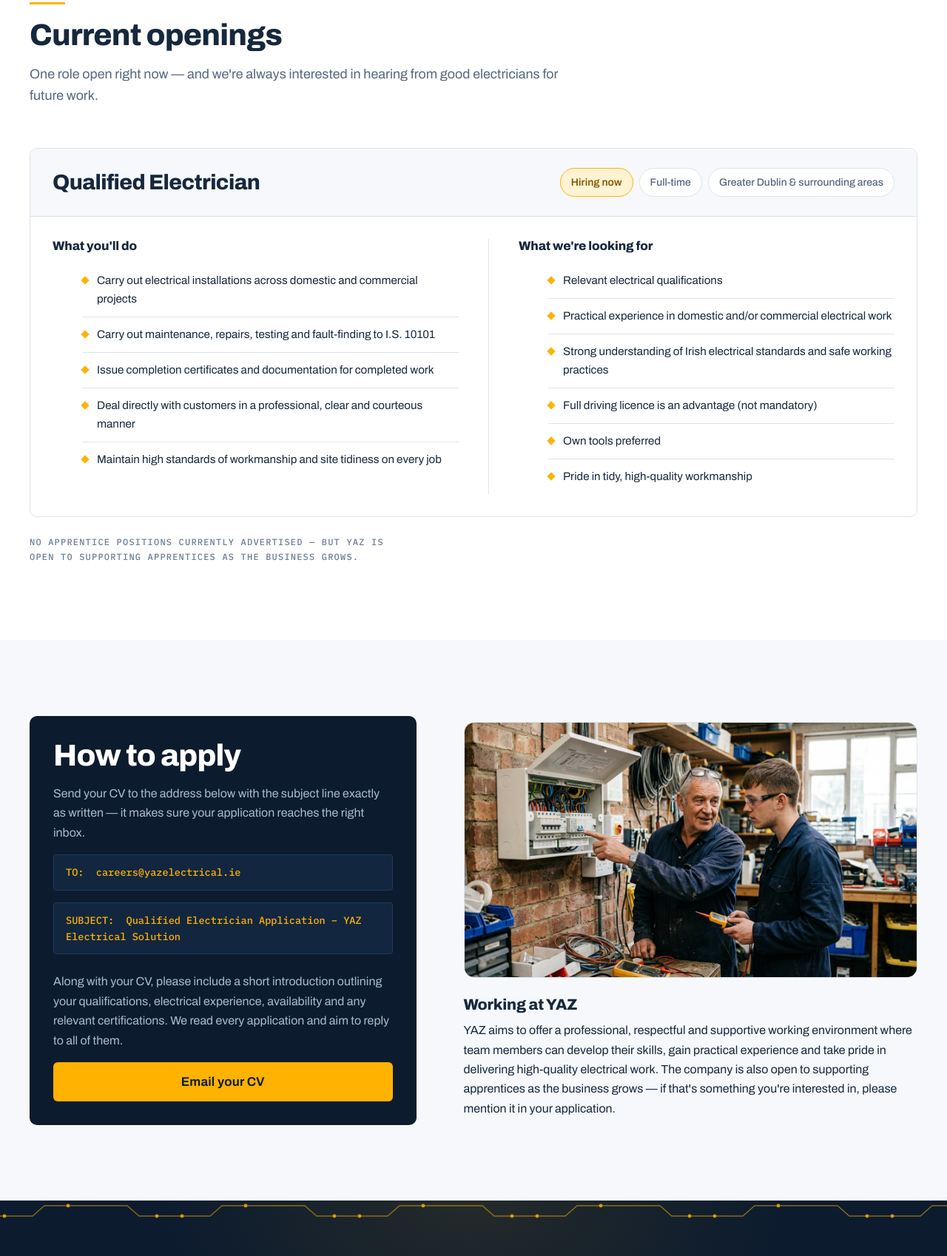
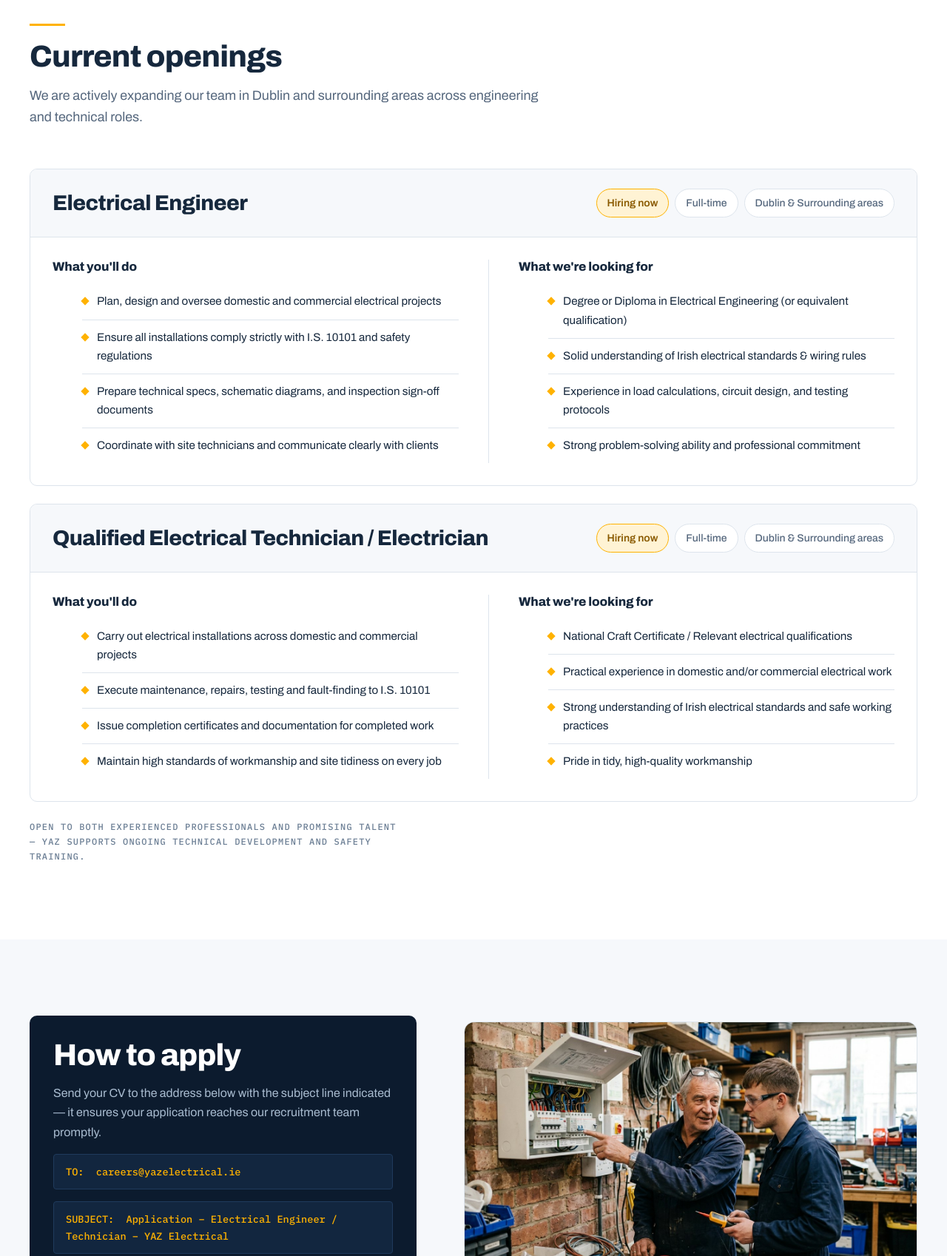
Before and after one commit to EziCodeHamza/yaz-electric, a plain HTML site: page careers.html in a window 1280 px wide. Shown: the part 644-2342 px from the top of the page at 74% size. Drawn offline with Linux system fonts and the light colour scheme.

Commit message:
Update work standards copy and add hiring roles for electrical engineers and technicians

```diff
--- a/careers.html
+++ b/careers.html
@@ -3,14 +3,14 @@
 <head>
   <meta charset="utf-8">
   <meta name="viewport" content="width=device-width, initial-scale=1">
-  <title>Careers | Electrician Jobs Dublin — YAZ Electrical Solution Ltd</title>
-  <meta name="description" content="Join YAZ Electrical Solution Ltd — we're hiring a qualified electrician for domestic and commercial work across Greater Dublin and surrounding areas. Send your CV to careers@yazelectrical.ie.">
+  <title>Careers | Electrical Engineers &amp; Technicians Jobs Dublin — YAZ Electrical Solution Ltd</title>
+  <meta name="description" content="Join YAZ Electrical Solution Ltd — we're hiring electrical engineers, qualified technicians, and electricians across Greater Dublin and surrounding areas. Send your CV to careers@yazelectrical.ie.">
   <link rel="canonical" href="https://www.yazelectrical.ie/careers.html">
   <meta name="theme-color" content="#0C1B2E">
   <meta property="og:type" content="website">
   <meta property="og:site_name" content="YAZ Electrical Solution Ltd">
   <meta property="og:title" content="Careers | YAZ Electrical Solution Ltd">
-  <meta property="og:description" content="Hiring a qualified electrician in Dublin for domestic and commercial work. Professional environment, steady work. Apply with your CV to careers@yazelectrical.ie.">
+  <meta property="og:description" content="Hiring electrical engineers &amp; qualified technicians in Dublin for domestic and commercial projects. Professional environment, competitive pay. Apply to careers@yazelectrical.ie.">
   <meta property="og:image" content="https://www.yazelectrical.ie/assets/img/og.png">
   <meta property="og:locale" content="en_IE">
   <link rel="icon" type="image/svg+xml" href="assets/favicon.svg">
@@ -59,7 +59,7 @@
           <a href="index.html">Home</a> / Careers
         </nav>
         <h1>Work with a Dublin electrical company that takes pride in the job</h1>
-        <p class="lead">We're looking for qualified electricians who take pride in their work — offering a professional, respectful environment, steady jobs and a team focused on delivering high-quality electrical work.</p>
+        <p class="lead">We're looking for electrical engineers and qualified technicians who take pride in their work — offering a professional, respectful environment, steady projects and a team focused on delivering high-quality electrical work across Dublin and surrounding areas.</p>
       </div>
     </section>
 
@@ -68,16 +68,50 @@
       <div class="container">
         <div class="sec-head">
           <h2 id="openings-title">Current openings</h2>
-          <p class="lead">One role open right now — and we're always interested in hearing from good electricians for future work.</p>
+          <p class="lead">We are actively expanding our team in Dublin and surrounding areas across engineering and technical roles.</p>
         </div>
 
-        <article class="job-card">
+        <div class="grid g1 gap-6">
+          <!-- Position 1 -->
+          <article class="job-card mb-6">
             <div class="job-card__head">
-            <h2>Qualified Electrician</h2>
+              <h2>Electrical Engineer</h2>
               <div class="job-card__badges">
                 <span class="chip chip--amber">Hiring now</span>
                 <span class="chip">Full-time</span>
-              <span class="chip">Greater Dublin &amp; surrounding areas</span>
+                <span class="chip">Dublin &amp; Surrounding areas</span>
+              </div>
+            </div>
+            <div class="job-card__body">
+              <div class="job-card__col">
+                <h3>What you'll do</h3>
+                <ul class="checks">
+                  <li>Plan, design and oversee domestic and commercial electrical projects</li>
+                  <li>Ensure all installations comply strictly with I.S. 10101 and safety regulations</li>
+                  <li>Prepare technical specs, schematic diagrams, and inspection sign-off documents</li>
+                  <li>Coordinate with site technicians and communicate clearly with clients</li>
+                </ul>
+              </div>
+              <div class="job-card__col">
+                <h3>What we're looking for</h3>
+                <ul class="checks">
+                  <li>Degree or Diploma in Electrical Engineering (or equivalent qualification)</li>
+                  <li>Solid understanding of Irish electrical standards &amp; wiring rules</li>
+                  <li>Experience in load calculations, circuit design, and testing protocols</li>
+                  <li>Strong problem-solving ability and professional commitment</li>
+                </ul>
+              </div>
+            </div>
+          </article>
+
+          <!-- Position 2 -->
+          <article class="job-card">
+            <div class="job-card__head">
+              <h2>Qualified Electrical Technician / Electrician</h2>
+              <div class="job-card__badges">
+                <span class="chip chip--amber">Hiring now</span>
+                <span class="chip">Full-time</span>
+                <span class="chip">Dublin &amp; Surrounding areas</span>
               </div>
             </div>
             <div class="job-card__body">
@@ -85,27 +119,25 @@
                 <h3>What you'll do</h3>
                 <ul class="checks">
                   <li>Carry out electrical installations across domestic and commercial projects</li>
-                <li>Carry out maintenance, repairs, testing and fault-finding to I.S. 10101</li>
+                  <li>Execute maintenance, repairs, testing and fault-finding to I.S. 10101</li>
                   <li>Issue completion certificates and documentation for completed work</li>
-                <li>Deal directly with customers in a professional, clear and courteous manner</li>
                   <li>Maintain high standards of workmanship and site tidiness on every job</li>
                 </ul>
               </div>
               <div class="job-card__col">
                 <h3>What we're looking for</h3>
                 <ul class="checks">
-                <li>Relevant electrical qualifications</li>
+                  <li>National Craft Certificate / Relevant electrical qualifications</li>
                   <li>Practical experience in domestic and/or commercial electrical work</li>
                   <li>Strong understanding of Irish electrical standards and safe working practices</li>
-                <li>Full driving licence is an advantage (not mandatory)</li>
-                <li>Own tools preferred</li>
                   <li>Pride in tidy, high-quality workmanship</li>
                 </ul>
               </div>
             </div>
           </article>
+        </div>
 
-        <p class="mono-note mt-6">No apprentice positions currently advertised — but YAZ is open to supporting apprentices as the business grows.</p>
+        <p class="mono-note mt-6">Open to both experienced professionals and promising talent — YAZ supports ongoing technical development and safety training.</p>
       </div>
     </section>
 
@@ -114,18 +146,18 @@
       <div class="container split split--narrow-first">
         <div class="apply-panel">
           <h2 id="apply-title">How to apply</h2>
-          <p>Send your CV to the address below with the subject line exactly as written — it makes sure your application reaches the right inbox.</p>
+          <p>Send your CV to the address below with the subject line indicated — it ensures your application reaches our recruitment team promptly.</p>
           <div class="cmd">TO:&nbsp;&nbsp;careers@yazelectrical.ie</div>
-          <div class="cmd">SUBJECT:&nbsp;&nbsp;Qualified Electrician Application – YAZ Electrical Solution</div>
-          <p class="mt-2">Along with your CV, please include a short introduction outlining your qualifications, electrical experience, availability and any relevant certifications. We read every application and aim to reply to all of them.</p>
-          <a class="btn btn--primary btn--lg" href="mailto:careers@yazelectrical.ie?subject=Qualified%20Electrician%20Application%20%E2%80%93%20YAZ%20Electrical%20Solution">Email your CV</a>
+          <div class="cmd">SUBJECT:&nbsp;&nbsp;Application – Electrical Engineer / Technician – YAZ Electrical</div>
+          <p class="mt-2">Along with your CV, please include a brief overview of your qualifications, experience, availability and relevant certifications. We review every application and respond promptly.</p>
+          <a class="btn btn--primary btn--lg" href="mailto:careers@yazelectrical.ie?subject=Application%20%E2%80%93%20Electrical%20Engineer%20%2F%20Technician%20%E2%80%93%20YAZ%20Electrical">Email your CV</a>
         </div>
         <div>
           <figure class="frame frame--16-9">
-            <img src="assets/img/careers.jpg" alt="A YAZ senior electrician training an apprentice on site" width="1376" height="768" loading="lazy">
+            <img src="assets/img/careers.jpg" alt="A YAZ electrical engineer and technician inspecting work on site" width="1376" height="768" loading="lazy">
           </figure>
           <h3 class="mt-6">Working at YAZ</h3>
-          <p class="mt-2">YAZ aims to offer a professional, respectful and supportive working environment where team members can develop their skills, gain practical experience and take pride in delivering high-quality electrical work. The company is also open to supporting apprentices as the business grows — if that's something you're interested in, please mention it in your application.</p>
+          <p class="mt-2">YAZ aims to offer a professional, respectful and supportive working environment where team members can develop their engineering and technical skills, gain diverse experience, and take pride in delivering top-tier electrical solutions across Greater Dublin and surrounding counties.</p>
         </div>
       </div>
     </section>
@@ -134,9 +166,9 @@
     <section class="cta-band" aria-labelledby="cta-title">
       <div class="container cta-band__inner">
         <h2 id="cta-title">Know someone who'd fit the team?</h2>
-        <p>Pass this page on — or reach out if you'd like to learn more about the role before applying.</p>
+        <p>Pass this page on — or reach out if you'd like to learn more about our engineering and technician roles before applying.</p>
         <div class="cta-band__actions">
-          <a class="btn btn--primary btn--lg" href="mailto:careers@yazelectrical.ie?subject=Qualified%20Electrician%20Application%20%E2%80%93%20YAZ%20Electrical%20Solution">Email your CV</a>
+          <a class="btn btn--primary btn--lg" href="mailto:careers@yazelectrical.ie?subject=Application%20%E2%80%93%20Electrical%20Engineer%20%2F%20Technician%20%E2%80%93%20YAZ%20Electrical">Email your CV</a>
         </div>
       </div>
     </section>
```
Also changed, not shown: about.html (+1 -1 lines), index.html (+25 -25 lines), 1 other file. Lines whose indentation alone changed are shown as unchanged.
